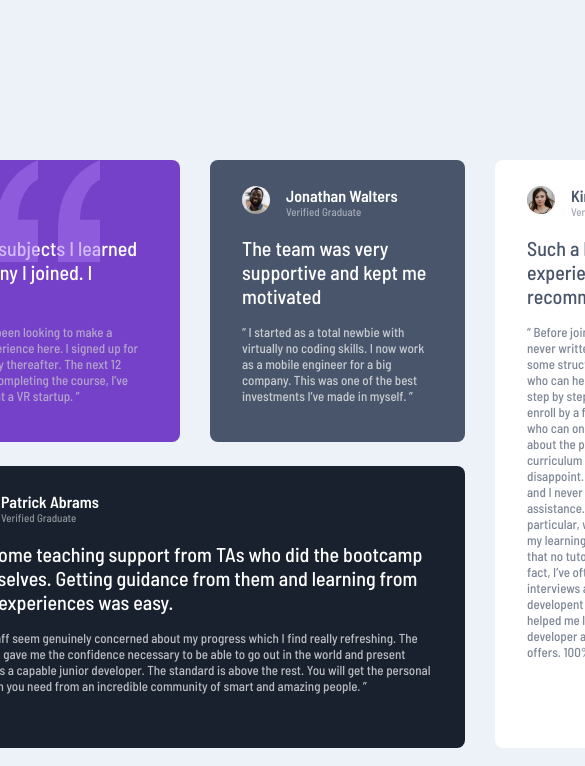
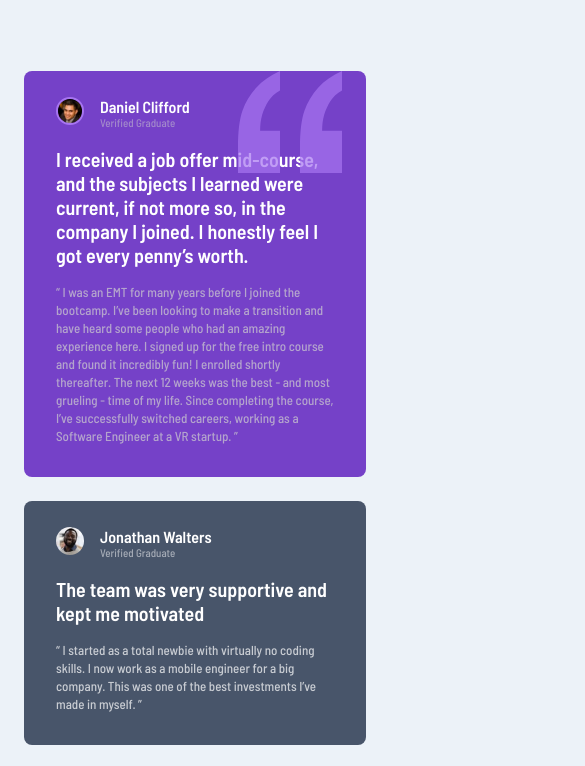
Before and after one commit to ds174/testimonials-grid-section, a plain HTML site: page index.html in a window 390 px wide. Shown: the top 766 px of the page, 585 px wide, since content can reach past the window. Drawn offline with Linux system fonts and the light colour scheme.

Commit message:
1.0 ready

```diff
--- a/scss/main.scss
+++ b/scss/main.scss
@@ -11,7 +11,7 @@ main {
   grid-template-rows: repeat(2, 17.625rem);
   grid-template-columns: repeat(4, 15.938rem);
   gap: 1.5rem 1.875rem;
-  margin-top: 10rem;
+  padding: 10rem;
 
   .person {
     padding: 1.625rem 2rem 2rem 2rem;
@@ -38,12 +38,15 @@ main {
       margin-top: 1.125rem;
       font-size: 1.25rem;
       line-height: 1.5rem;
+      font-weight: 600;
     }
 
     &__paragraph {
       margin-top: 1rem;
       font-size: 0.813rem;
       opacity: 70%;
+      line-height: 1.125rem;
+      font-weight: 500;
     }
   }
 
@@ -108,18 +111,17 @@ main {
     position: absolute;
     right: 5rem;
     top: 0;
-    opacity: 50%;
+    opacity: 70%;
   }
 }
-@media (max-width: 23.5rem) {
+@media (max-width: 25rem) {
   main {
     display: flex;
     flex-direction: column;
-    margin: 4.438rem 1.5rem;
-  }
-  .first__person_quotation {
-    position: absolute;
-    right: 1.5rem;
-    top: 0;
+    padding: 4.438rem 1.5rem;
+
+    .first__person_quotation {
+      right: 1.5rem;
+    }
   }
 }
```
Also changed, not shown: dist/main.css, 1 other file.
